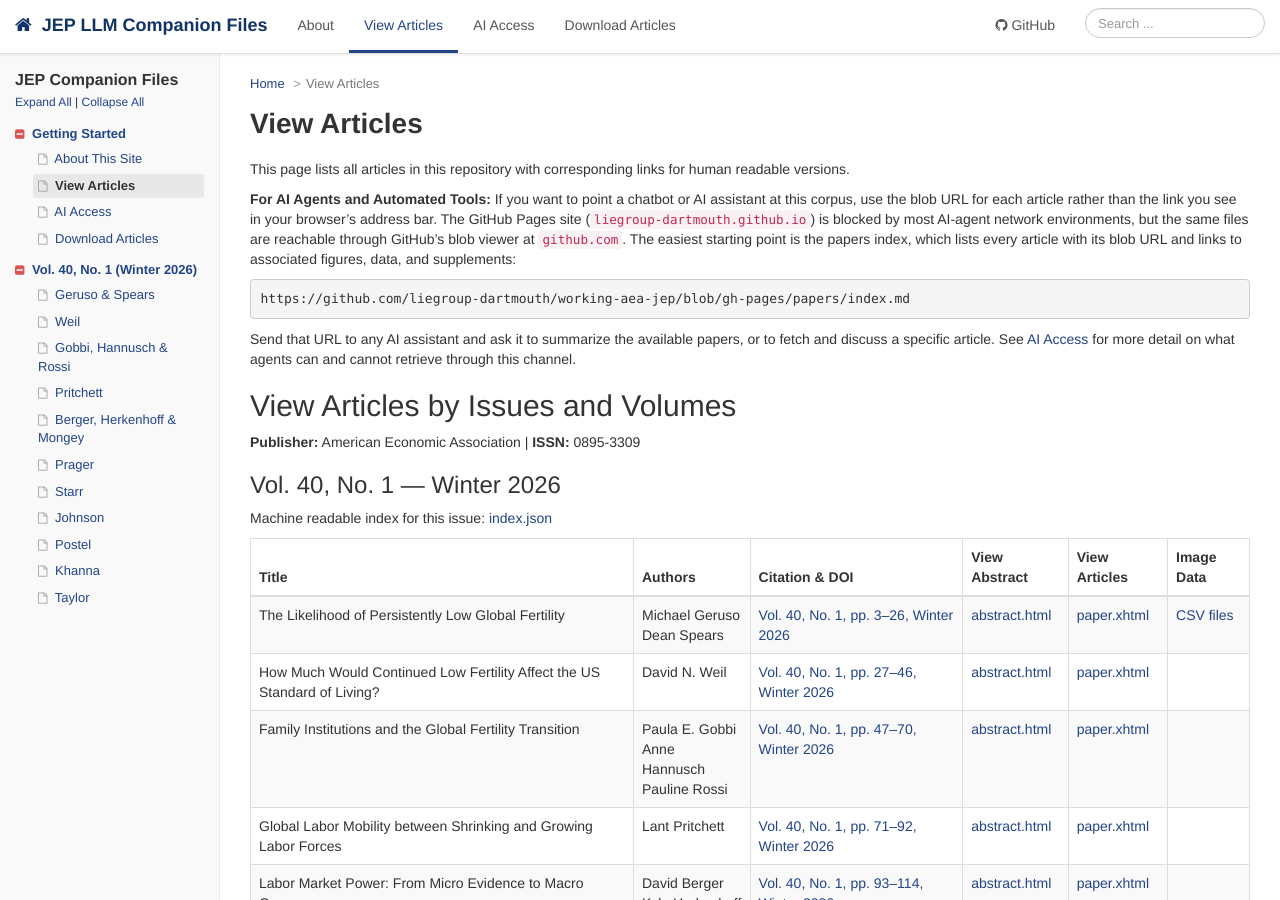
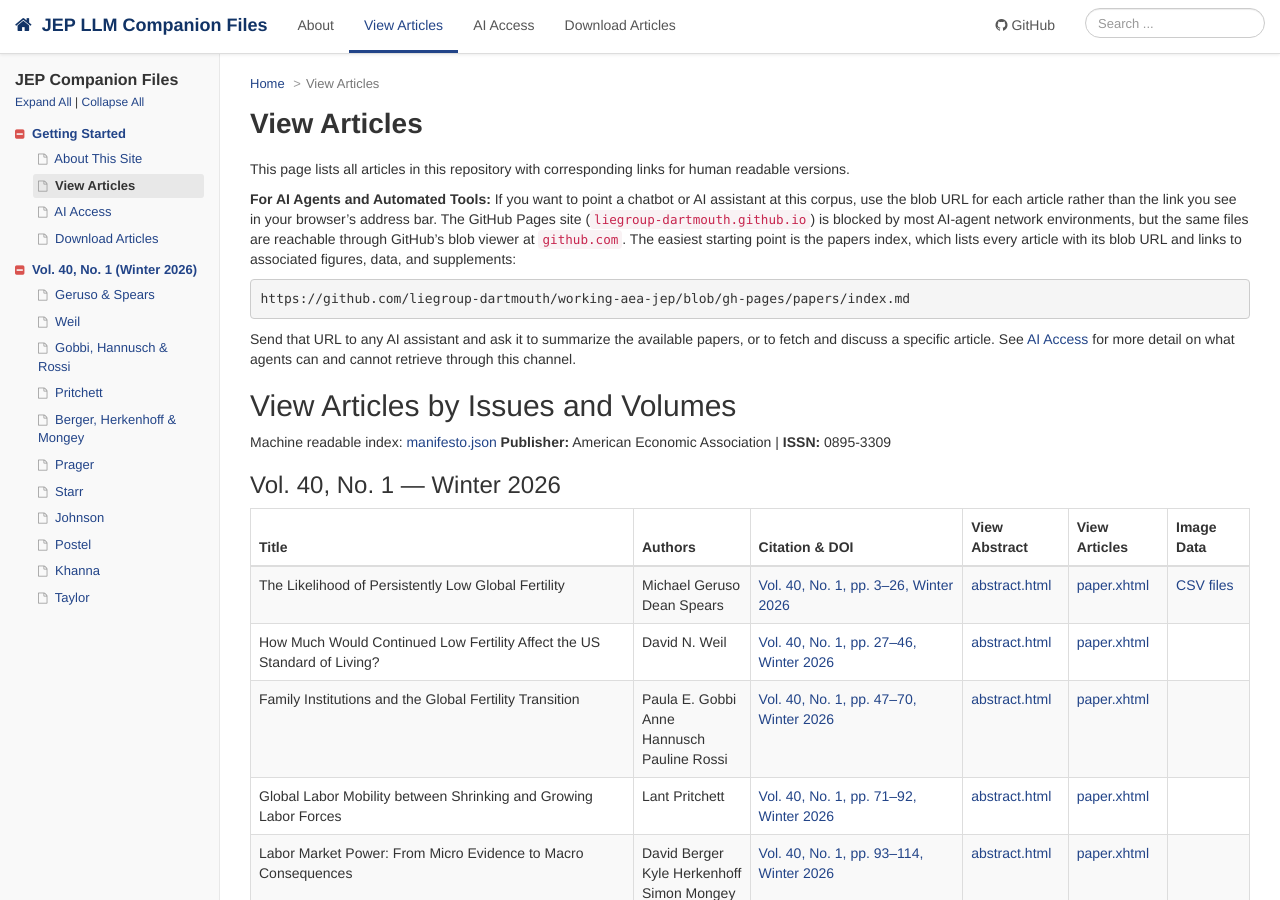
Before and after one commit to liegroup-dartmouth/working-aea-jep, a Jekyll site: the page built from view-articles.md, in a window 1280 px wide and 900 px high. Built offline with Jekyll 4.4.1, drawn with Linux system fonts in a browser that asks for light colours.

Commit message:
Adding link to manifesto.json

```diff
--- a/view-articles.md
+++ b/view-articles.md
@@ -21,10 +21,10 @@ Send that URL to any AI assistant and ask it to summarize the available papers,
 
 ## View Articles by Issues and Volumes
 
+Machine readable index: [manifesto.json]({{ site.baseurl }}/papers/manifesto.json)
 **Publisher:** American Economic Association \| **ISSN:** 0895-3309
 
 ### Vol. 40, No. 1 — Winter 2026
-Machine readable index for this issue: [index.json]({{ site.baseurl }}/papers/v40n1/index.json)
 
 <table class="table table-bordered table-striped">
 <thead>
```
